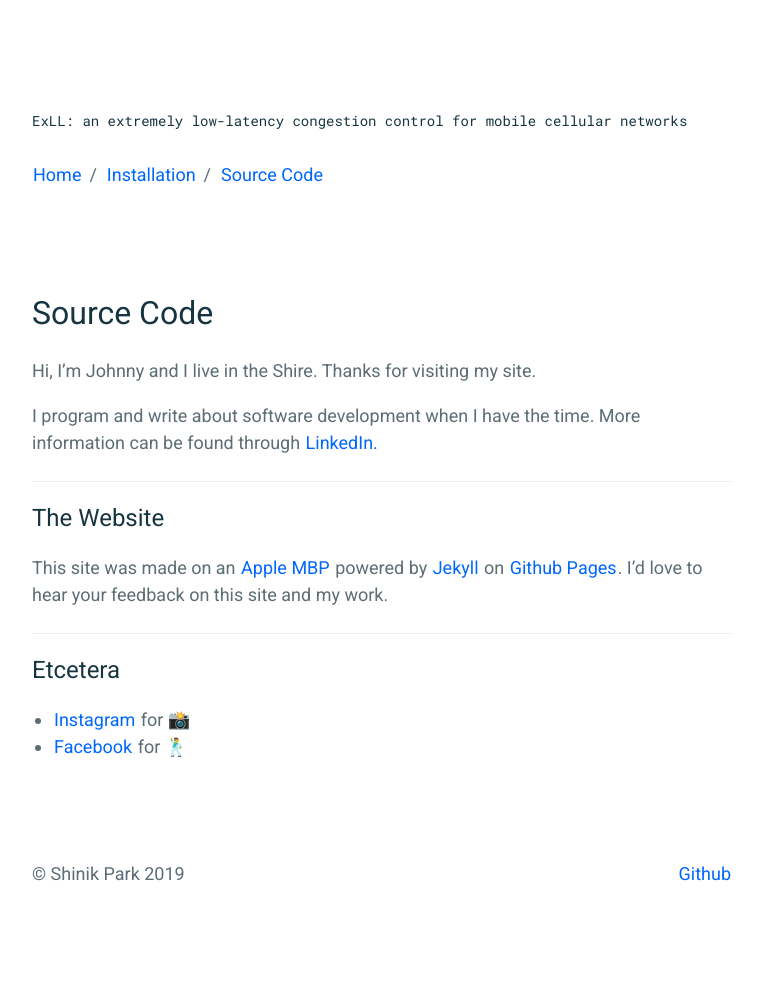
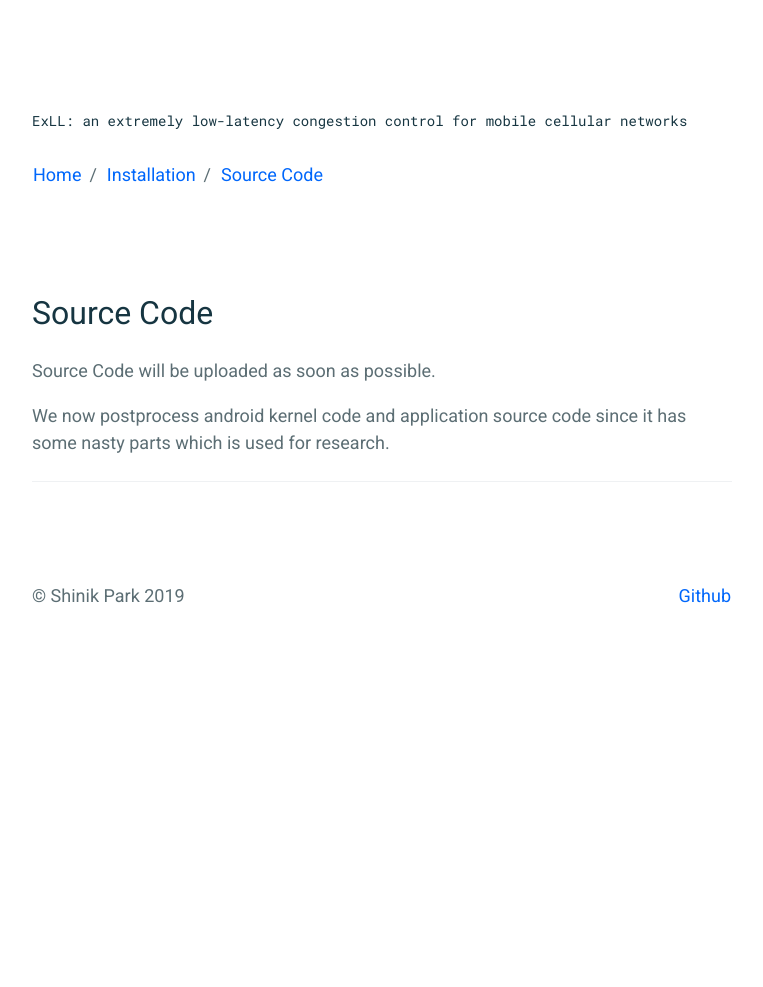
Before and after one commit to msnl/exll, a Jekyll site: the page built from _pages/source.md, in a window 1280 px wide. Shown: the whole page, without its empty margins (258-1021 px from the left). Built offline with Jekyll 4.4.1, drawn with Linux system fonts in a browser that asks for light colours; after the commit the page ends 900 px from its top, so only the background shows below that.

Commit message:
Update source.md

```diff
--- a/_pages/source.md
+++ b/_pages/source.md
@@ -3,19 +3,9 @@ layout: content
 title: Source Code
 permalink: /source/
 ---
-Hi, I'm Johnny and I live in the Shire. Thanks for visiting my site.
 
-I program and write about software development when I have the time. More information can be found through <a href="https://www.linkedin.com/" data-network="LinkedIn" data-proofer-ignore>LinkedIn.</a>
+Source Code will be uploaded as soon as possible.
+
+We now postprocess android kernel code and application source code since it has some nasty parts which is used for research.
 
 ----
-
-## The Website
-This site was made on an [Apple MBP](https://www.apple.com/) powered by [Jekyll](https://jekyllrb.com) on [Github Pages](https://pages.github.com).
-I'd love to hear your feedback on this site and my work.
-
-----
-
-## Etcetera
-
-- [Instagram](https://www.instagram.com/) for 📸
-- [Facebook](https://www.facebook.com/) for 🕺
```
